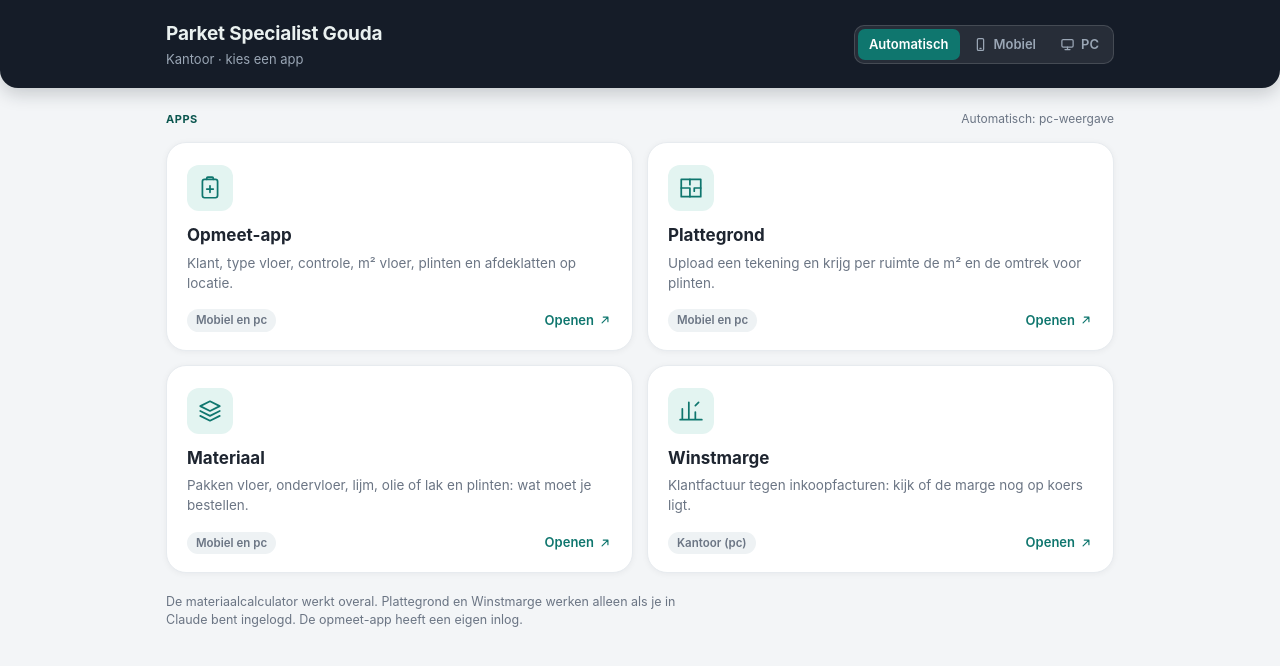
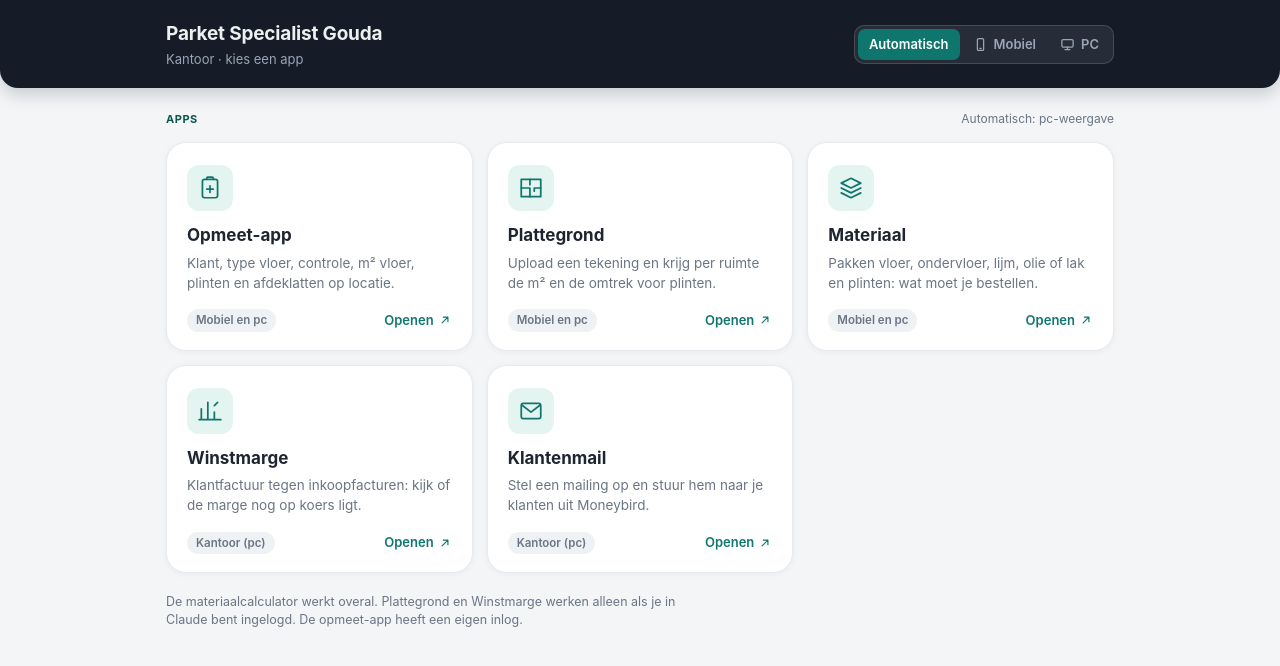
Before and after one commit to raoulmireille-cmd/Kantoor, a plain HTML site: page index.html in a window 1280 px wide. Drawn offline with Linux system fonts and the light colour scheme.

Commit message:
Update grid layout to three columns on larger screens

```diff
--- a/index.html
+++ b/index.html
@@ -46,7 +46,8 @@ body{background:var(--paper);color:var(--ink);font-family:var(--f-ui);font-size:
 .label{font-size:11px;font-weight:700;color:var(--accent-dark);text-transform:uppercase;letter-spacing:.05em;margin:0}
 .modus{font-size:12px;color:var(--muted)}
 
-.grid{display:grid;grid-template-columns:repeat(2,minmax(0,1fr));gap:14px}
+.grid{display:grid;grid-template-columns:repeat(3,minmax(0,1fr));gap:14px}
+@media (max-width:980px){ body:not(.mobiel) .grid{grid-template-columns:repeat(2,minmax(0,1fr))} }
 .tegel{display:flex;flex-direction:column;gap:12px;padding:22px 20px 18px;background:var(--card);border:1px solid var(--line);
   border-radius:20px;box-shadow:var(--shadow);color:var(--ink);text-decoration:none;min-width:0;
   transition:transform .15s,box-shadow .15s,border-color .15s}
@@ -148,6 +149,16 @@ body.mobiel.toon-meer .kantoor{display:flex}
       <span class="pijl"><svg viewBox="0 0 24 24" fill="none" stroke="currentColor" stroke-width="2" stroke-linecap="round" stroke-linejoin="round"><path d="M9 6l6 6-6 6"/></svg></span>
       <span class="voet"><span class="chip">Kantoor (pc)</span><span class="open">Openen <svg viewBox="0 0 24 24" fill="none" stroke="currentColor" stroke-width="2" stroke-linecap="round" stroke-linejoin="round"><path d="M7 17 17 7M9 7h8v8"/></svg></span></span>
     </a>
+
+    <a class="tegel kantoor" href="https://parketspecialistgouda.nl/mailer/index.php" target="_blank" rel="noopener">
+      <span class="ico"><svg viewBox="0 0 24 24" fill="none" stroke="currentColor" stroke-width="1.6" stroke-linecap="round" stroke-linejoin="round"><rect x="3" y="5" width="18" height="14" rx="2"/><path d="m3.5 6.5 8.5 6.5 8.5-6.5"/></svg></span>
+      <div class="tekst">
+        <h2>Klantenmail</h2>
+        <p>Stel een mailing op en stuur hem naar je klanten uit Moneybird.</p>
+      </div>
+      <span class="pijl"><svg viewBox="0 0 24 24" fill="none" stroke="currentColor" stroke-width="2" stroke-linecap="round" stroke-linejoin="round"><path d="M9 6l6 6-6 6"/></svg></span>
+      <span class="voet"><span class="chip">Kantoor (pc)</span><span class="open">Openen <svg viewBox="0 0 24 24" fill="none" stroke="currentColor" stroke-width="2" stroke-linecap="round" stroke-linejoin="round"><path d="M7 17 17 7M9 7h8v8"/></svg></span></span>
+    </a>
   </div>
 
   <button class="meer-knop" id="meer" aria-expanded="false">Meer apps tonen (kantoor)</button>
```
